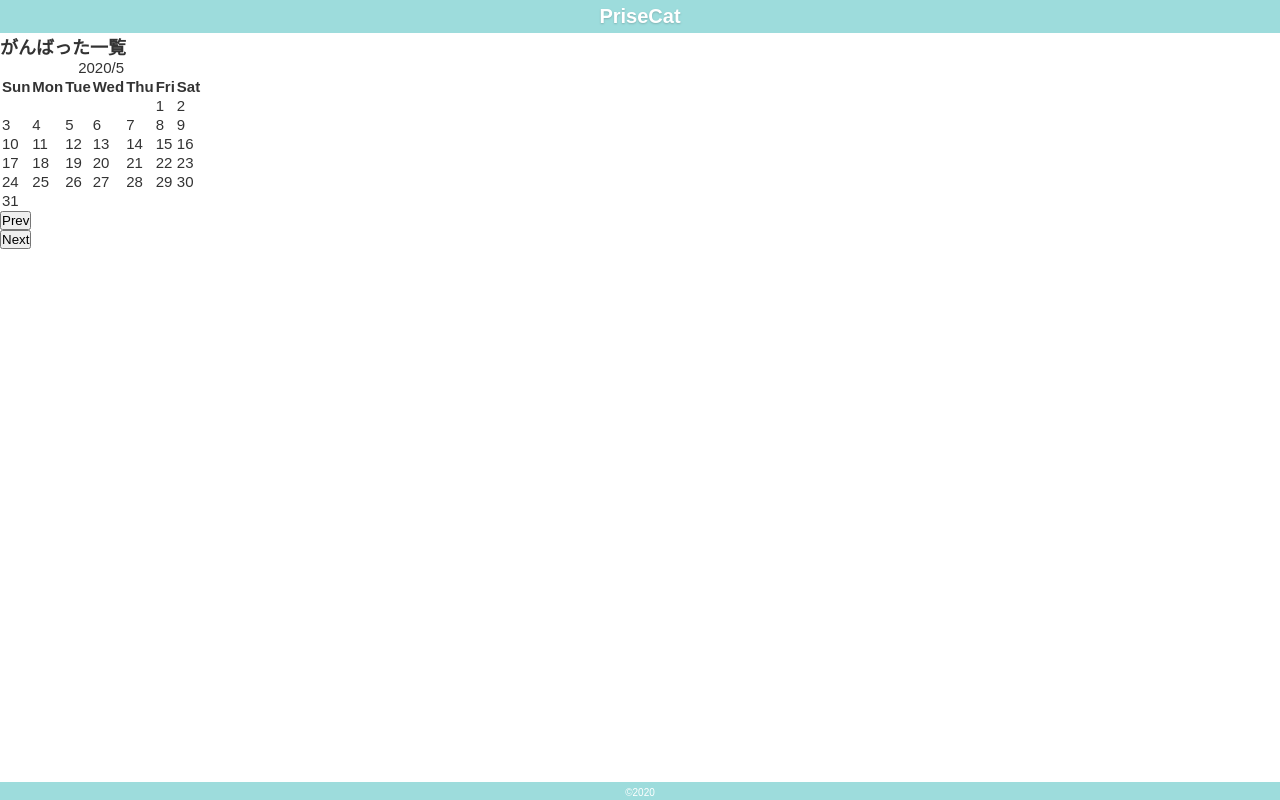
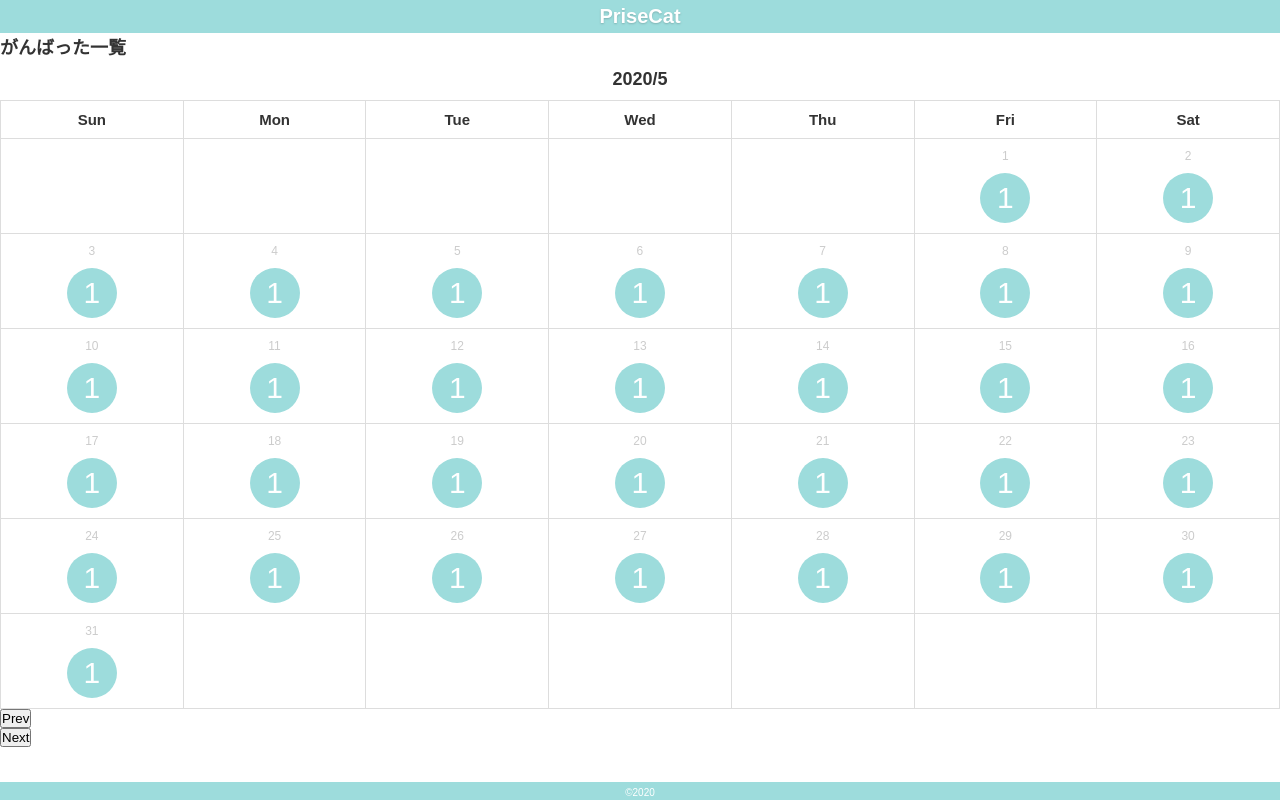
Before and after one commit to harutete/praise-cat, a React (Create React App) app: page /list in a window 1280 px wide. Built offline with nearby package versions, Linux system fonts and the light colour scheme.

Commit message:
Fix: カレンダーのスタイル調整、ダミーデータ追加

```diff
--- /dev/null
+++ b/src/components/Calender/CalenderTable.tsx
@@ -0,0 +1,98 @@
+import React, { useState } from 'react'
+import styled from 'styled-components'
+
+type Props = {
+  currentDate: string,
+  weekDayArr: string[],
+  calenderDate: (number | string)[][]
+}
+const CalenderTable: React.FC<Props> = (props) => {
+  const count = 1
+  const Table = styled.table`
+    border-collapse : collapse;
+    border-spacing: 0;
+    width: 100%;
+    caption {
+      font-size: 1.8rem;
+      font-weight: bold;
+      padding: 10px;
+    }
+    thead {
+      th {
+        border: 1px solid #DDDDDD;
+        padding: 10px;
+      }
+    }
+    tbody {
+      td {
+        border: 1px solid #DDDDDD;
+        text-align: center;
+        padding: 10px;
+        .text-day {
+          color: #CCCCCC;
+          font-size: 1.2rem;
+        }
+        .text-count {
+          display: flex;
+          align-items: center;
+          justify-content: center;
+          border-radius: 50px;
+          color: ${props => props.theme.colors.white};
+          font-size: 3rem;
+          line-height: 1;
+          width: 50px;
+          height: 50px;
+          margin: 10px auto 0;
+          &--stage-01 {
+            background: ${props => props.theme.colors.main};
+          }
+          &--stage-02 {
+            background: ${props => props.theme.colors.secondary};
+          }
+          &--stage-03 {
+            background: ${props => props.theme.colors.accent};
+          }
+        }
+      }
+    }
+  `
+
+  return (
+    <Table {...props}>
+      <caption>{props.currentDate}</caption>
+      <thead>
+        <tr>
+          {props.weekDayArr.map((day, index) => <th key={`weekday_${index}`}>{day}</th>)}
+        </tr>
+      </thead>
+      <tbody>
+        {props.calenderDate.map((week, index) =>
+          <tr key={`week_${index}`}>
+            {week.map((day, index) =>
+              <td key={`day_${index}`}>
+                { typeof day === 'number' &&
+                  <>
+                    <p className="text-day">{day}</p>
+                    { count > 0 &&
+                      <p className={`
+                        text-count
+                        ${count < 3 ? 'text-count--stage-01' :
+                          count > 3 && count < 6 ? 'text-count--stage-02' :
+                          'text-count--stage-03'
+                        }
+                      `}>
+                        <span>{count}</span>
+                      </p>
+                    }
+                  </>
+                }
+              </td>)
+            }
+          </tr>
+        )}
+      </tbody>
+    </Table>
+  )
+}
+
+export default CalenderTable
--- a/src/components/Calender/index.tsx
+++ b/src/components/Calender/index.tsx
@@ -3,6 +3,7 @@ import styled from 'styled-components'
 
 //Component
 import Heading02 from '../common/atoms/Heading02'
+import CalenderTable from './CalenderTable'
 
 const Calender = () => {
   const fetchCurrentDate = () => {
@@ -70,21 +71,11 @@ const Calender = () => {
   return (
     <>
       <Heading02 text="がんばった一覧" />
-      <table>
-        <caption>{currentDate}</caption>
-        <thead>
-          <tr>
-            {weekDayArr.map((day, index) => <th key={`weekday_${index}`}>{day}</th>)}
-          </tr>
-        </thead>
-        <tbody>
-          {calender.map((week, index) =>
-            <tr key={`week_${index}`}>
-              {week.map((day, index) => <td key={`day_${index}`}>{day}</td>)}
-            </tr>
-          )}
-        </tbody>
-      </table>
+      <CalenderTable
+        currentDate={currentDate}
+        weekDayArr={weekDayArr}
+        calenderDate={calender}
+      />
       <ul>
         <li>
           <button type="button" onClick={reRenderCalender} data-pagenation="prev">Prev</button>
```
